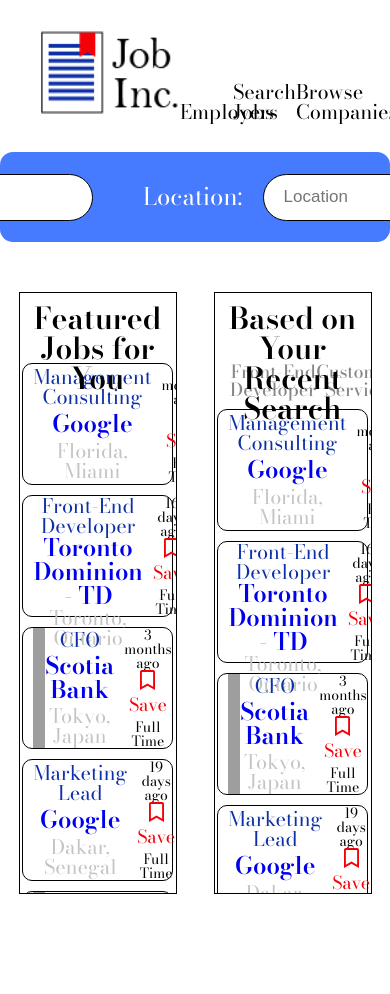
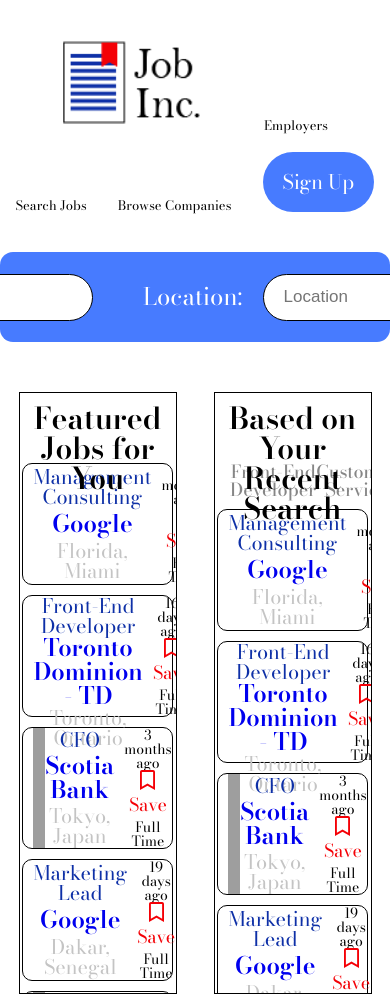
Before and after one commit to BedeMS/Job-Inc, a React (Create React App) app: page / in a window 390 px wide. Shown: the top 994 px of the page. Before the commit the page ends 894 px from the top, so only its background shows below. Built offline with nearby package versions, Linux system fonts and the light colour scheme; grey boxes are pictures that could not be loaded.

Commit message:
MediaQuery Header completed

```diff
--- a/src/components/header/Header.module.css
+++ b/src/components/header/Header.module.css
@@ -28,3 +28,35 @@
   margin-right: 4rem;
   width: 30%;
 }
+
+@media (max-width: 1436px) {
+  .Header__left {
+    width: 25%;
+  }
+  .Header__right {
+    width: 40%;
+  }
+}
+
+@media (max-width: 1136px) {
+  .Header__right {
+    width: 60%;
+  }
+}
+
+@media (max-width: 836px) {
+  .Header {
+    flex-direction: column;
+    align-items: center;
+    justify-content: center;
+  }
+  .Header__left,
+  .Header__right {
+    width: 100%;
+    margin: 1rem 0;
+  }
+
+  .Header__left {
+    justify-content: space-evenly;
+  }
+}
--- a/src/elements/NavLink/NavLink.module.css
+++ b/src/elements/NavLink/NavLink.module.css
@@ -6,3 +6,9 @@
   color: black;
   text-decoration: none;
 }
+
+@media (max-width: 636px){
+  .NavLink {
+    font-size: 1.3rem;
+  }
+}
```
